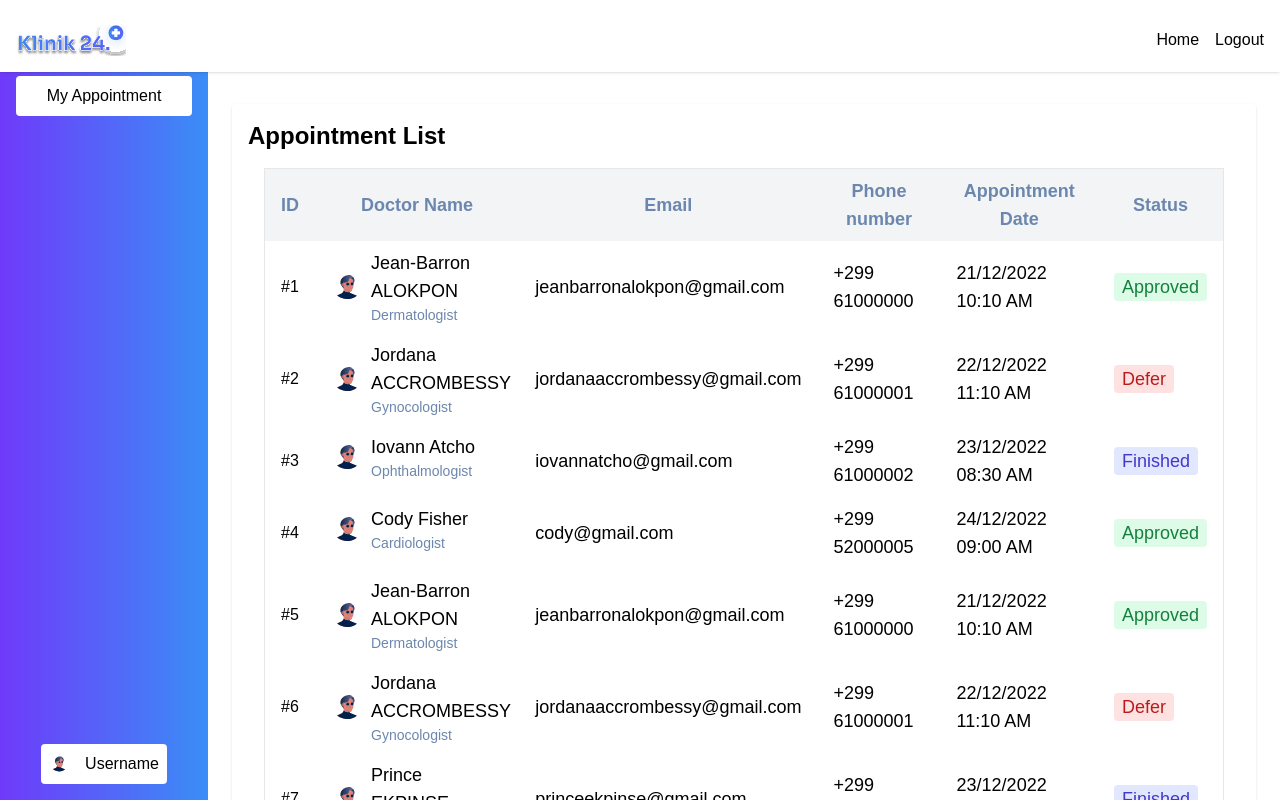
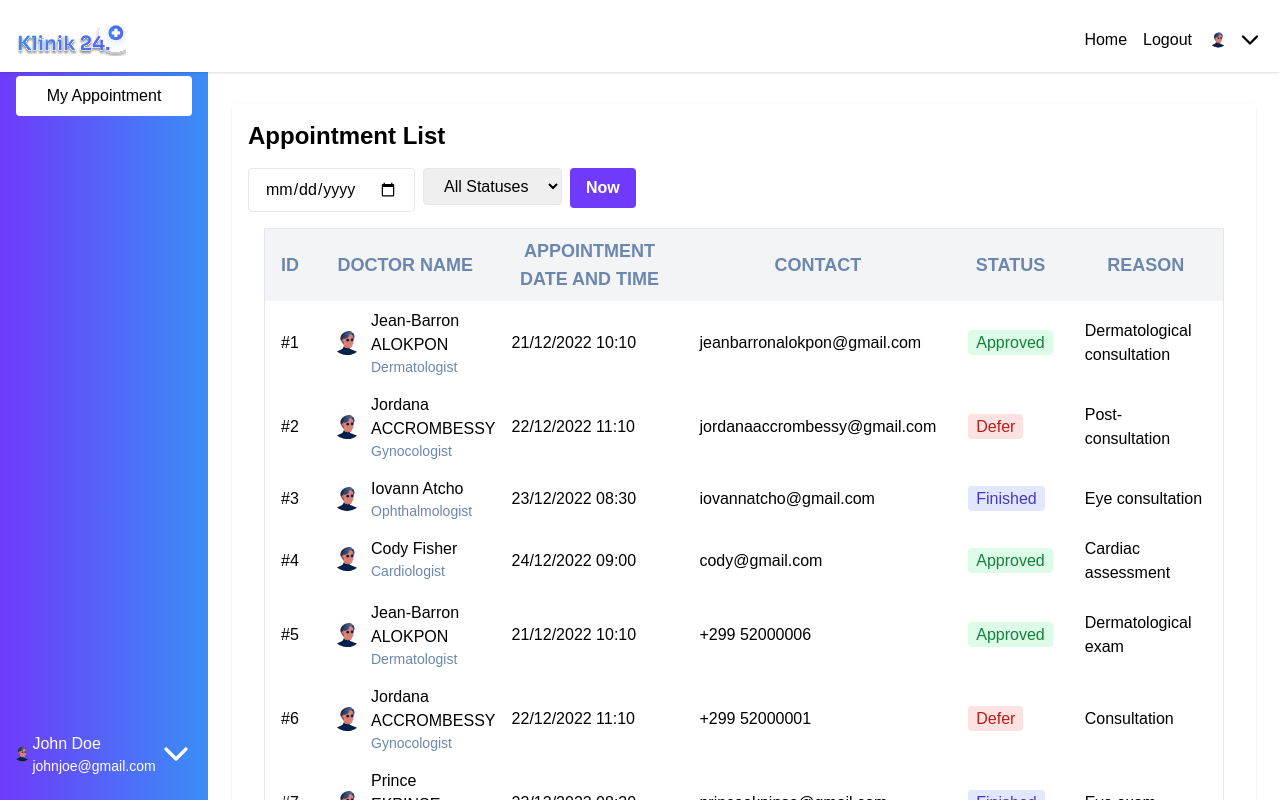
Before and after one commit to jordanaaccrombessy277/figmatocode-ed2-week4-groupe4, a React (Create React App) app: page /dashboard in a window 1280 px wide. Shown: the top 800 px of the page. Built offline with nearby package versions, Linux system fonts and the light colour scheme.

Commit message:
"Refactored UserAppointmentTable component, updated DashboardLayout and DashboardUser pages. Create Navbar and SideBar components."

```diff
--- /dev/null
+++ b/src/components/Navbar.jsx
@@ -0,0 +1,45 @@
+import React from "react";
+import avatar from "../assets/avatar.svg";
+import logo from "../assets/logo.svg";
+import menu from "../assets/menu.svg";
+import close from '../assets/close.svg';
+import chevreon_down from '../assets/chevron-down-black.svg';
+
+function Navbar({ toggleSidebar, isSidebarOpen }) {
+  return (
+    <header className="fixed navbar z-50 w-full bg-white shadow p-4">
+      <div className="flex justify-between items-center">
+        <a href="/dashboard">
+          <img
+            className="h-8 sm:h-10 pointer-events-none cursor-pointer"
+            src={logo}
+            alt="logo-icon"
+          />
+        </a>
+        <nav className="flex flex-row items-center justify-center space-x-4 mt-2">
+          <a href="/" className="text-gray hover:text-blue-primary">
+            Home
+          </a>
+          <a href="/" className="text-gray hover:text-blue-primary">
+            Logout
+          </a>
+          <div className="sm:flex flex-row justify-between items-center gap-2 hidden">
+            <img
+              className="pointer-events-none w-5 h-5 rounded-full"
+              src={avatar}
+              alt="avatar-icon-svg"
+            />
+            <div className="w-7 h-7">
+              <img src={chevreon_down} alt="chevreon_down" />
+            </div>
+          </div>
+          <button className="xl:hidden w-5 h-5" onClick={toggleSidebar}>
+            <img src={isSidebarOpen ? close : menu} alt="menu-icon" />
+          </button>
+        </nav>
+      </div>
+    </header>
+  );
+}
+
+export default Navbar;
--- /dev/null
+++ b/src/components/Sidebar.jsx
@@ -0,0 +1,45 @@
+import React from "react";
+import avatar from "../assets/avatar.svg";
+import chevreon_down_white from '../assets/chevron-down-white.svg';
+
+function Sidebar({ isSidebarOpen }) {
+  return (
+    <aside
+      className={`fixed sidebar xl:z-20 z-50 h-screen xl:w-52 w-44 bg-gradient-to-r from-purple-primary to-blue-primary text-white flex flex-col transform ${
+        isSidebarOpen ? "translate-x-0" : "-translate-x-full"
+      } xl:translate-x-0 transition-transform duration-300`}
+    >
+      <div className="p-4 text-lg xl:text-xl font-semibold">Dashboard</div>
+      <nav className="flex-1 p-4">
+        <ul>
+          <li className="mb-4">
+            <a
+              href="/dashboard"
+              className="bg-white text-center text-black p-2 rounded block"
+            >
+              My Appointment
+            </a>
+          </li>
+        </ul>
+      </nav>
+      <div className="flex mb-4 flex-row mx-auto my-0 justify-center items-center rounded p-2 text-black">
+        <div>
+          <img
+            className="pointer-events-none w-5 h-5 rounded-full"
+            src={avatar}
+            alt="avatar-icon-svg"
+          />
+        </div>
+        <div className="text-white">
+          <h3 className="text-sm sm:text-base">John Doe</h3>
+          <div className="text-xs sm:text-sm">johnjoe@gmail.com</div>
+        </div>
+        <div className="w-10 h-10">
+          <img src={chevreon_down_white} alt="chevreon_down_white" />
+        </div>
+      </div>
+    </aside>
+  );
+}
+
+export default Sidebar;
--- a/src/components/UserAppointmentTable.jsx
+++ b/src/components/UserAppointmentTable.jsx
@@ -7,9 +7,9 @@ const data = [
     doctorName: "Jean-Barron ALOKPON",
     userImage: avatar,
     role: "Dermatologist",
-    email: "jeanbarronalokpon@gmail.com",
-    phone: "+299 61000000",
-    date: "21/12/2022 10:10 AM",
+    contact: "jeanbarronalokpon@gmail.com",
+    reason: "Dermatological consultation",
+    date: "21/12/2022 10:10",
     status: "Approved",
     statusColor: "bg-green-100 text-green-700"
   },
@@ -18,9 +18,9 @@ const data = [
     doctorName: "Jordana ACCROMBESSY",
     userImage: avatar,
     role: "Gynocologist",
-    email: "jordanaaccrombessy@gmail.com",
-    phone: "+299 61000001",
-    date: "22/12/2022 11:10 AM",
+    contact: "jordanaaccrombessy@gmail.com",
+    reason: "Post-consultation",
+    date: "22/12/2022 11:10",
     status: "Defer",
     statusColor: "bg-red-100 text-red-700"
   },
@@ -29,9 +29,9 @@ const data = [
     doctorName: "Iovann Atcho",
     userImage: avatar,
     role: "Ophthalmologist",
-    email: "iovannatcho@gmail.com",
-    phone: "+299 61000002",
-    date: "23/12/2022 08:30 AM",
+    contact: "iovannatcho@gmail.com",
+    reason: "Eye consultation",
+    date: "23/12/2022 08:30",
     status: "Finished",
     statusColor: "bg-indigo-100 text-indigo-700"
   },
@@ -40,9 +40,9 @@ const data = [
     doctorName: "Cody Fisher",
     userImage: avatar,
     role: "Cardiologist",
-    email: "cody@gmail.com",
-    phone: "+299 52000005",
-    date: "24/12/2022 09:00 AM",
+    contact: "cody@gmail.com",
+    reason: "Cardiac assessment",
+    date: "24/12/2022 09:00",
     status: "Approved",
     statusColor: "bg-green-100 text-green-700"
   },
@@ -51,9 +51,9 @@ const data = [
     doctorName: "Jean-Barron ALOKPON",
     userImage: avatar,
     role: "Dermatologist",
-    email: "jeanbarronalokpon@gmail.com",
-    phone: "+299 61000000",
-    date: "21/12/2022 10:10 AM",
+    contact: "+299 52000006",
+    reason: "Dermatological exam",
+    date: "21/12/2022 10:10",
     status: "Approved",
     statusColor: "bg-green-100 text-green-700"
   },
@@ -62,9 +62,9 @@ const data = [
     doctorName: "Jordana ACCROMBESSY",
     userImage: avatar,
     role: "Gynocologist",
-    email: "jordanaaccrombessy@gmail.com",
-    phone: "+299 61000001",
-    date: "22/12/2022 11:10 AM",
+    contact: "+299 52000001",
+    reason: "Consultation",
+    date: "22/12/2022 11:10",
     status: "Defer",
     statusColor: "bg-red-100 text-red-700"
   },
@@ -73,9 +73,9 @@ const data = [
     doctorName: "Prince EKPINSE",
     userImage: avatar,
     role: "Ophthalmologist",
-    email: "princeekpinse@gmail.com",
-    phone: "+299 61000002",
-    date: "23/12/2022 08:30 AM",
+    contact: "princeekpinse@gmail.com",
+    reason: "Eye exam",
+    date: "23/12/2022 08:30",
     status: "Finished",
     statusColor: "bg-indigo-100 text-indigo-700"
   },
@@ -84,30 +84,50 @@ const data = [
     doctorName: "Chaldrak DOKPA",
     userImage: avatar,
     role: "Cardiologist",
-    email: "chaldrakdokpa@gmail.com",
-    phone: "+299 52000005",
-    date: "24/12/2022 09:00 AM",
+    contact: "chaldrakdokpa@gmail.com",
+    reason: "General consultation",
+    date: "16/09/2024 09:00",
     status: "Approved",
     statusColor: "bg-green-100 text-green-700"
   }
 ];
 
-const UserAppointmentTable = () => {
+const UserAppointmentTable = ({ selectedDate, selectedStatus }) => {
+  // Fonction pour reformater la date du format "DD/MM/YYYY" au format ISO "YYYY-MM-DD"
+  const reformatDate = (dateString) => {
+    const [day, month, year] = dateString.split('/');
+    return `${year}-${month}-${day}`; // Retourne la date au format "YYYY-MM-DD"
+  };
+
+  // Filtrer les rendez-vous par date si la date est sélectionnée
+  const filteredData = data.filter((item) => {
+    const appointmentDate = new Date(reformatDate(item.date.split(' ')[0])); // Reformater la date
+    const isSameDate = selectedDate
+      ? appointmentDate.toISOString().split('T')[0] === selectedDate
+      : true;
+
+    const matchesStatus = selectedStatus
+      ? item.status === selectedStatus
+      : true;
+
+    return isSameDate && matchesStatus;
+  });
+
   return (
     <div className="overflow-x-auto px-2 sm:px-4">
       <table className="bg-white border border-gray">
-            <thead className="bg-gray-100 text-gray-primary">
+        <thead className="bg-gray-100 text-gray-primary uppercase">
           <tr>
             <th className="text-sm sm:text-lg py-2 px-4">ID</th>
             <th className="text-sm sm:text-lg py-2 px-4">Doctor Name</th>
-                <th className="text-sm sm:text-lg py-2 px-4">Email</th>
-                <th className="text-sm sm:text-lg py-2 px-4">Phone number</th>
-                <th className="text-sm sm:text-lg py-2 px-4">Appointment Date</th>
+            <th className="text-sm sm:text-lg py-2 px-4">Appointment Date and Time</th>
+            <th className="text-sm sm:text-lg py-2 px-4">Contact</th>
             <th className="text-sm sm:text-lg py-2 px-4">Status</th>
+            <th className="text-sm sm:text-lg py-2 px-4">Reason</th>
           </tr>
         </thead>
         <tbody>
-              {data.map((item) => (
+          {filteredData.map((item) => (
             <tr key={item.id}>
               <td className="py-2 px-4">#{item.id}</td>
               <td className="py-2 px-4 flex items-center">
@@ -117,18 +137,18 @@ const UserAppointmentTable = () => {
                   className="w-8 h-8 rounded-full mr-2"
                 />
                 <div>
-                      <p className="text-sm sm:text-lg ">{item.doctorName}</p>
+                  <p className="text-sm sm:text-base">{item.doctorName}</p>
                   <p className="text-xs sm:text-sm text-gray-primary">{item.role}</p>
                 </div>
               </td>
-                  <td className="text-sm sm:text-lg py-2 px-4">{item.email}</td>
-                  <td className="text-sm sm:text-lg py-2 px-4">{item.phone}</td>
-                  <td className="text-sm sm:text-lg py-2 px-4">{item.date}</td>
-                  <td className="text-sm sm:text-lg py-2 px-4">
-                    <span className={`text-sm sm:text-lg px-2 py-1 rounded ${item.statusColor}`}>
+              <td className="text-sm sm:text-base py-2 px-4">{item.date}</td>
+              <td className="text-sm sm:text-base py-2 px-4">{item.contact}</td>
+              <td className="text-sm sm:text-base py-2 px-4">
+                <span className={`text-sm sm:text-base px-2 py-1 rounded ${item.statusColor}`}>
                   {item.status}
                 </span>
               </td>
+              <td className="text-sm sm:text-base py-2 px-4">{item.reason}</td>
             </tr>
           ))}
         </tbody>
--- a/src/layouts/DashboardLayout.jsx
+++ b/src/layouts/DashboardLayout.jsx
@@ -1,9 +1,9 @@
 import React, { useState } from "react";
 import { Outlet } from "react-router-dom";
-import avatar from "../assets/avatar.svg";
-import logo from "../assets/logo.svg";
-import menu from "../assets/menu.svg";
-import close from '../assets/close.svg';
+import Navbar from "../components/Navbar";
+import Sidebar from "../components/Sidebar";
+
+
 function DashboardLayout() {
   const [isSidebarOpen, setIsSidebarOpen] = useState(false);
 
@@ -13,66 +13,10 @@ function DashboardLayout() {
 
   return (
     <div className="flex flex-col h-screen">
-      <header className="fixed z-0 w-full bg-white shadow p-4">
-        <div className="flex justify-between items-center">
-          <a href="/dashboard">
-            <img
-              className="h-8 sm:h-10 pointer-events-none cursor-pointer"
-              src={logo}
-              alt="logo-icon"
-            />
-          </a>
-          <nav className="flex flex-row items-center justify-center space-x-4 mt-2">
-            <a href="/" className="text-gray hover:text-blue-primary">
-              Home
-            </a>
-            <a href="/" className="text-gray hover:text-blue-primary">
-              Logout
-            </a>
-          <button
-            className="xl:hidden w-5 h-5"
-            onClick={toggleSidebar}
-          >
-            <img src={isSidebarOpen ? close : menu}  alt="menu-icon" />
-          </button>
-          </nav>
-        </div>
-      </header>
-
+      <Navbar toggleSidebar={toggleSidebar} isSidebarOpen={isSidebarOpen} />
       <div className="flex flex-1">
-        <aside
-          className={`fixed -z-20 h-screen xl:w-52 w-44 bg-gradient-to-r from-purple-primary to-blue-primary text-white flex flex-col transform ${
-            isSidebarOpen ? "translate-x-0" : "-translate-x-full"
-          } xl:translate-x-0 transition-transform duration-300`}
-        >
-          <div className="p-4 text-lg xl:text-xl font-semibold">Dashboard</div>
-          <nav className="flex-1 p-4">
-            <ul>
-              <li className="mb-4">
-                <a
-                  href="/dashboard"
-                  className="bg-white text-center text-black p-2 rounded block"
-                >
-                  My Appointment
-                </a>
-              </li>
-            </ul>
-          </nav>
-          <div className="flex mb-4 flex-row space-x-4 w-fit mx-auto my-0 justify-center items-center rounded p-2 text-black bg-white">
-            <div>
-              <img
-                className="pointer-events-none w-5 h-5 rounded-full"
-                src={avatar}
-                alt="avatar-icon-svg"
-              />
-            </div>
-            <div>
-              <h3>Username</h3>
-            </div>
-          </div>
-        </aside>
-
-        <main className="2xl:absolute 2xl:top-1/2 2xl:left-1/2 2xl:-translate-x-1/2 2xl:-translate-y-1/2 max-w-full xl:ml-52 2xl:ml-32 p-3 sm:p-6 -z-40 mt-20">
+        <Sidebar isSidebarOpen={isSidebarOpen} />
+        <main className="2xl:absolute 2xl:top-1/2 2xl:left-1/2 2xl:-translate-x-1/2 2xl:-translate-y-1/2 max-w-full xl:ml-52 2xl:ml-32 p-3 sm:p-6 z-40 mt-20">
           <Outlet />
         </main>
       </div>
--- a/src/pages/DashbordUser.jsx
+++ b/src/pages/DashbordUser.jsx
@@ -1,13 +1,81 @@
-import React from 'react';
-import UserAppointmentTable from '../components/UserAppointmentTable';
+import React, { useState } from "react";
+import UserAppointmentTable from "../components/UserAppointmentTable";
 
 function DashboardUser() {
+  const [selectedDate, setSelectedDate] = useState("");
+  const [selectedStatus, setSelectedStatus] = useState("");
+
+  const handleDateChange = (e) => {
+    setSelectedDate(e.target.value);
+  };
+
+  const handleStatusChange = (e) => {
+    setSelectedStatus(e.target.value);
+  };
+
+  const handleTodayClick = () => {
+    const today = new Date().toISOString().split('T')[0];
+    setSelectedDate(today);
+  };
+
+  const handleClearFilters = () => {
+    setSelectedDate("");
+    setSelectedStatus("");
+  };
+
   return (
     <div className="p-2 sm:p-4 rounded shadow w-full">
       <h2 className="text-xl md:text-2xl font-semibold mb-4">Appointment List</h2>
+      <form className="flex flex-col sm:flex-row gap-2">
+        <div>
+          <input
+            className="border rounded cursor-pointer px-4 py-2"
+            type="date"
+            name="date"
+            id="date"
+            value={selectedDate}
+            onChange={handleDateChange}
+          />
+        </div>
 
-      <div className="w-full overflow-x-auto">
-        <UserAppointmentTable />
+        <div>
+          <select
+            className="border rounded px-4 py-2"
+            value={selectedStatus}
+            onChange={handleStatusChange}
+          >
+            <option value="">All Statuses</option>
+            <option value="Approved">Approved</option>
+            <option value="Defer">Defer</option>
+            <option value="Finished">Finished</option>
+          </select>
+        </div>
+
+        <div>
+          <button
+            type="button"
+            className="bg-purple-primary rounded px-4 py-2 text-white font-bold text-sm sm:text-base cursor-pointer"
+            onClick={handleTodayClick}
+          >
+            Now
+          </button>
+        </div>
+
+        {(selectedDate || selectedStatus) && (
+          <div>
+            <button
+              type="button"
+              className="bg-red-500 rounded px-4 py-2 text-white font-bold text-sm sm:text-base cursor-pointer"
+              onClick={handleClearFilters}
+            >
+              Reset Filters
+            </button>
+          </div>
+        )}
+      </form>
+
+      <div className="w-full overflow-x-auto mt-4">
+        <UserAppointmentTable selectedDate={selectedDate} selectedStatus={selectedStatus} />
       </div>
     </div>
   );
--- a/src/pages/MakingAppointment.jsx
+++ b/src/pages/MakingAppointment.jsx
@@ -3,7 +3,7 @@ import React from "react";
 function MakingAppointment() {
   return (
     <div>
-      MakingAppointment
+      Making Appointment
     </div>
   );
 }
```
Also changed, not shown: src/assets/chevron-down-black.svg (added), src/assets/chevron-down-white.svg (added). Lines whose indentation alone changed are shown as unchanged.
